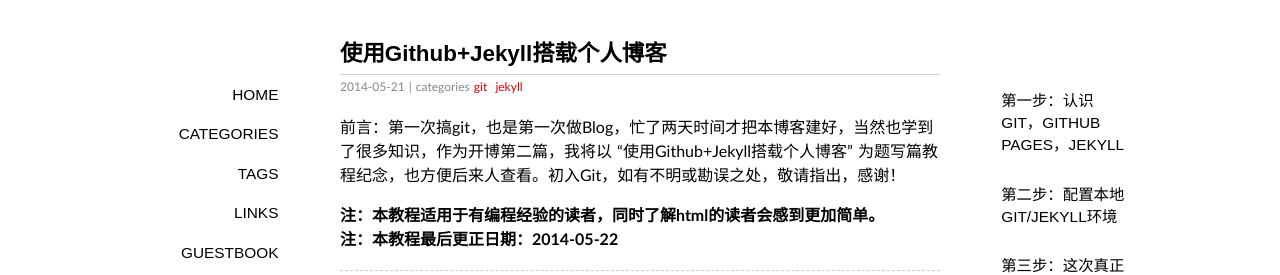
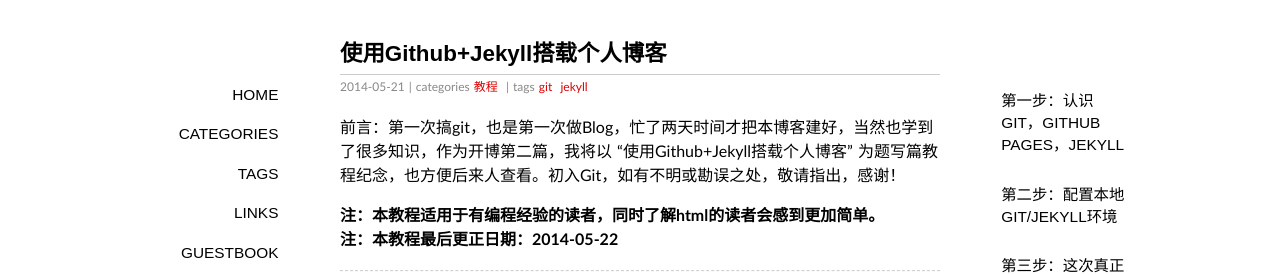
Before and after one commit to urururbain/urururbain.github.io, a Jekyll site: the page built from _posts/2014-05-20-Github_Jekyll_To_Blog.markdown, in a window 1280 px wide and 900 px high. Shown: the top 275 px of the window. Built offline with Jekyll 4.4.1, drawn with Linux system fonts in a browser that asks for light colours; some web fonts are replaced; Markdown is read by kramdown in place of the engine named in the settings; comment, search, counter and statistics services are not loaded.

Commit message:
add tags

```diff
--- a/_posts/2014-05-19-Helloworld.markdown
+++ b/_posts/2014-05-19-Helloworld.markdown
@@ -5,6 +5,7 @@ title:  "世界，你好!"
 date: 2014-05-19 21:15:45
 categories: 随笔
 comments: true
+tags: 心情
 thread: 1
 ---
 
--- a/_posts/2014-05-20-Github_Jekyll_To_Blog.markdown
+++ b/_posts/2014-05-20-Github_Jekyll_To_Blog.markdown
@@ -3,9 +3,10 @@ author: Urbain
 layout: post
 title:  "使用Github+Jekyll搭载个人博客"
 date: 2014-05-21 13:22:39
-categories:  git jekyll
+categories: 教程
 comments: true
 thread: 2
+tags: git jekyll
 ---
 
 前言：第一次搞git，也是第一次做Blog，忙了两天时间才把本博客建好，当然也学到了很多知识，作为开博第二篇，我将以 “使用Github+Jekyll搭载个人博客” 为题写篇教程纪念，也方便后来人查看。初入Git，如有不明或勘误之处，敬请指出，感谢！
```
